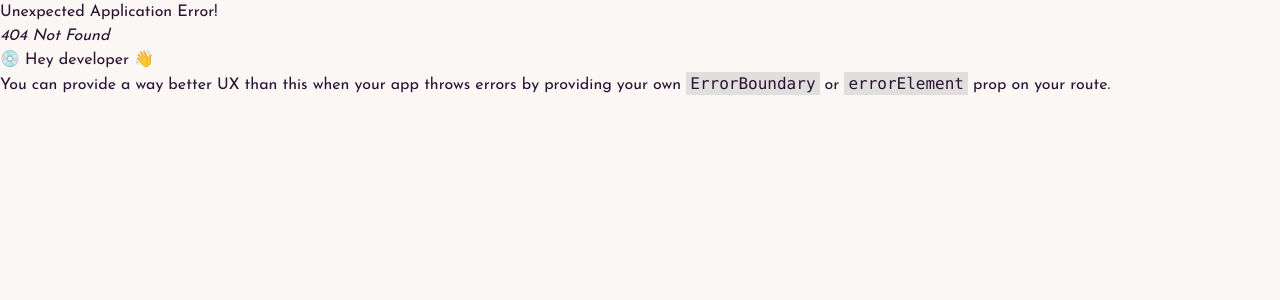
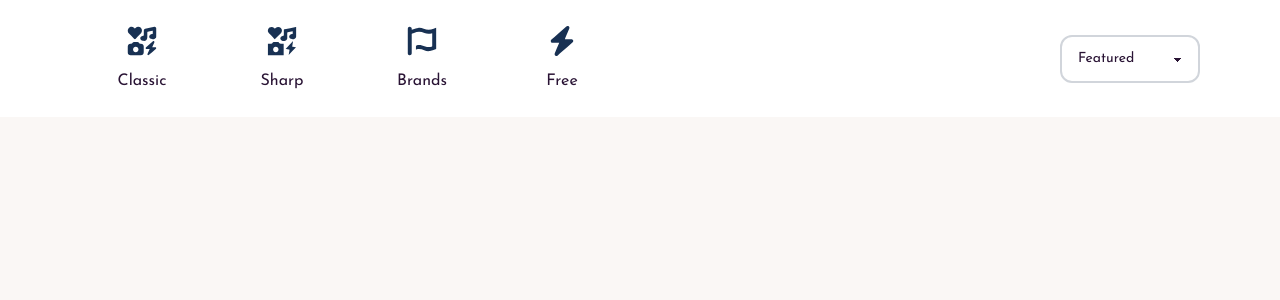
Before and after one commit to khalidccnu/icono, a React (Vite) app: page /search in a window 1280 px wide. Before the commit this address had no page. Shown: the top 300 px of the page. Built offline with nearby package versions, Linux system fonts and the light colour scheme.

Commit message:
header added

```diff
--- /dev/null
+++ b/src/components/Header.jsx
@@ -0,0 +1,60 @@
+import React from "react";
+import { Brands, Classic, Free, Sharp } from "./Icons.jsx";
+
+const Header = () => {
+  return (
+    <header className={`bg-white pt-5`}>
+      <div className="container">
+        <div className={`grid grid-cols-1 sm:grid-cols-2 gap-8 items-center`}>
+          <div className={`grid grid-cols-4 gap-4`}>
+            <div
+              className={`group text-center hover:text-blue-500 border border-transparent border-b-4 hover:border-b-blue-500 pb-5 cursor-pointer transition-colors duration-500`}
+            >
+              <Classic
+                className={`fill-[#183153] group-hover:fill-blue-500 w-10 h-10 mx-auto mb-2 transition-[fill] duration-500`}
+              />
+              <span>Classic</span>
+            </div>
+            <div
+              className={`group text-center hover:text-blue-500 border border-transparent border-b-4 hover:border-b-blue-500 pb-5 cursor-pointer transition-colors duration-500`}
+            >
+              <Sharp
+                className={`fill-[#183153] group-hover:fill-blue-500 w-10 h-10 mx-auto mb-2 transition-[fill] duration-500`}
+              />
+              <span>Sharp</span>
+            </div>
+            <div
+              className={`group text-center hover:text-blue-500 border border-transparent border-b-4 hover:border-b-blue-500 pb-5 cursor-pointer transition-colors duration-500`}
+            >
+              <Brands
+                className={`fill-[#183153] group-hover:fill-blue-500 w-10 h-10 mx-auto mb-2 transition-[fill] duration-500`}
+              />
+              <span>Brands</span>
+            </div>
+            <div
+              className={`group text-center hover:text-blue-500 border border-transparent border-b-4 hover:border-b-blue-500 pb-5 cursor-pointer transition-colors duration-500`}
+            >
+              <Free
+                className={`fill-[#183153] group-hover:fill-blue-500 w-8 h-10 mx-auto mb-2 transition-[fill] duration-500`}
+              />
+              <span>Free</span>
+            </div>
+          </div>
+          <div
+            className={`order-first sm:order-none justify-self-center sm:justify-self-end sm:pb-5`}
+          >
+            <select
+              name="sort"
+              className="select select-md bg-white border-2 border-gray-300 rounded-xl focus:outline-0"
+            >
+              <option value="">Featured</option>
+              <option value="">Alphabetical</option>
+            </select>
+          </div>
+        </div>
+      </div>
+    </header>
+  );
+};
+
+export default Header;
--- /dev/null
+++ b/src/components/Icons.jsx
@@ -0,0 +1,121 @@
+export const Classic = ({ color, size, ...otherProps }) => {
+  return (
+    <svg
+      xmlns="http://www.w3.org/2000/svg"
+      width={size}
+      height={size}
+      viewBox="0 0 512 512"
+      fill={color}
+      {...otherProps}
+    >
+      <path
+        d="M176.4,438.1c-22.1,0-44.1,0-66.2,0c-22.4,0-36.2-13.6-36.3-35.8c-0.1-25.1-0.1-50.2,0-75.3c0.1-21.6,13.4-35.1,35-35.7
+		c0.5,0,1-0.1,1.5,0c12,2.3,20.2-2.1,25.5-13.2c3.3-7,10.2-9.7,17.8-9.8c14.7-0.2,29.4-0.2,44.1,0c8.2,0.1,15.2,3.3,18.8,10.8
+		c5,10.4,12.5,13.1,23.7,12.6c20.4-0.9,32.1,8,36.8,25.8c0.9,3.4,1,7,1,10.5c0.1,24.3,0.1,48.7,0,73c-0.1,24.4-13.3,37.3-37.9,37.3
+		C219,438.1,197.7,438.1,176.4,438.1z M175.8,399.5c19.2,0.1,34.9-15.2,35.4-34.3c0.4-18.4-15.9-35.1-34.5-35.4
+		c-19.5-0.3-35.4,15.4-35.3,34.9C141.4,384.1,156.5,399.3,175.8,399.5z"
+      />
+      <path
+        d="M279.2,185.2c0-18.1-0.1-37.8,0.1-57.6c0-4.8,0.5-9.6,1.5-14.3c1.8-8.2,7.5-13.5,15.4-15.2c39.4-8.2,78.8-16.1,118.3-23.8
+		c10.8-2.1,23.3,8.1,23.4,19.7c0.4,35.5,0.5,71.1-0.1,106.6c-0.2,11.5-7.5,19.8-17.5,25.1c-15.6,8.3-31.9,9.3-48.5,2.8
+		c-15.4-6-24.3-17.9-23.5-31.2c0.8-12.7,11.9-24.9,26.6-29c2.7-0.8,5.4-1.5,8.2-1.8c12.3-1.2,10.7-1.7,10.8-13.3
+		c0.1-7.9-0.1-15.7,0-23.6c0.1-4.4-1.6-5.9-6-5.1c-19.8,3.9-39.8,7.5-59.5,11.8c-2,0.4-4.2,5.3-4.2,8.2c-0.4,21.6-0.2,43.1-0.2,64.7
+		c0,34-23.8,52.9-57.3,44.6c-8.3-2.1-16.9-6.2-23.2-11.8c-14.2-12.6-12.9-32.5,3-42.9C255.7,193.1,267,190.2,279.2,185.2z"
+      />
+      <path
+        d="M164.5,96.7c3-2.8,5.6-5.1,8.1-7.5c18.8-18.5,46.9-20.6,65.4-4.8c19.7,16.8,23.7,47.1,7.6,67.9
+		c-9.4,12.2-20.8,22.8-31.4,34.1c-12.7,13.4-25.6,26.7-38.3,40.2c-7.8,8.2-13.8,8.1-21.7-0.1c-21.5-22.2-43.1-44.3-64.6-66.5
+		c-18.3-18.9-21-44.7-6.9-65.3c16.5-24.1,49.5-27.9,71-8.1C157.2,89.6,160.7,93,164.5,96.7z"
+      />
+      <path
+        d="M353.7,358.4c-13.4,0-25.3-0.1-37.1,0c-5.6,0.1-10.8-0.4-13.2-6.6c-2.4-6.2,0.3-10.7,4.9-14.7c29.3-25.5,58.5-51,87.7-76.6
+		c4.5-3.9,9.2-5.4,14.4-1.6c5.4,3.9,5.9,8.9,3.4,14.8c-7.8,17.9-15.5,35.8-23.2,53.7c-1.2,2.7-1.9,5.5-3.4,9.7
+		c13.3,0,25.4,0.2,37.5-0.1c5.5-0.1,10.2,0.5,12.5,6.3c2.4,6.2-0.3,10.8-4.8,14.7c-28.9,25.2-57.8,50.3-86.6,75.5
+		c-4.9,4.3-10.1,6.5-15.8,2.6c-6.2-4.2-5.4-10.3-2.8-16.3c7.7-17.7,15.4-35.3,23-53C351.3,364.7,352.1,362.3,353.7,358.4z"
+      />
+    </svg>
+  );
+};
+
+export const Sharp = ({ color, size, ...otherProps }) => {
+  return (
+    <svg
+      xmlns="http://www.w3.org/2000/svg"
+      width={size}
+      height={size}
+      viewBox="0 0 512 512"
+      fill={color}
+      {...otherProps}
+    >
+      <path
+        d="M277.3,436.8c-67.3,0-134.1,0-201.5,0c0-48.3,0-96.5,0-145.8c13.3,0,26.6-0.6,39.9,0.2c8.9,0.5,15.3-1.6,18.7-10.1
+		c4.6-11.1,12.7-14.3,24.4-13.4c14.8,1.1,29.7,0.4,44.6,0.2c4.8-0.1,8.5,1,10.4,5.6c6.2,14.7,16.8,20,32.7,17.7
+		c9.9-1.4,20.1-0.3,30.8-0.3C277.3,339.7,277.3,387.9,277.3,436.8z M211.6,364.1c0.2-18.5-15.8-34.6-34.6-34.9
+		c-19.2-0.3-34.8,15.3-34.8,35c0,19,15.4,34.3,34.6,34.3C195.8,398.5,211.4,383,211.6,364.1z"
+      />
+      <path
+        d="M437,76.5c0,2.7,0,5.2,0,7.6c0,37.3-0.1,74.6,0.1,111.9c0.1,14.2-6.5,24.1-18.6,30.4c-15.4,7.9-31.3,8.6-47.5,2.3
+		c-14.9-5.9-23.7-17.5-23.1-30.4c0.6-12.9,11.8-25.3,26.7-29.4c2.2-0.6,4.4-1.1,6.6-1.5c12-2.5,12-2.5,12-15.1c0-7,0-13.9,0-22.1
+		c-12.2,2.4-23,4.4-33.7,6.5c-9.9,1.9-19.7,4.3-29.6,5.8c-5.6,0.8-6.8,3.6-6.8,8.7c0.2,22.2-0.7,44.4,0.3,66.5
+		c0.9,20.5-13.6,31.2-27.1,35.3c-15.5,4.7-30.8,3.3-45.3-4.5c-20.8-11.2-22.8-37.2-2.8-49.8c8.9-5.6,19.7-8,31.2-12.5
+		c0-0.5,0.2-3.1,0.2-5.8c0-20.7,0.4-41.3-0.2-62c-0.2-8.1,1.9-11,10.3-12.6c47.7-9.1,95.2-19,142.7-28.7
+		C433.7,76.7,434.9,76.7,437,76.5z"
+      />
+      <path
+        d="M163.8,233.1c-7.2-7.8-14.1-15.7-21.5-23.3c-17.5-17.8-35.3-35.3-52.8-53c-14.6-14.8-18.1-32.3-10.7-51.4
+		c7.7-19.7,23.4-29.3,44-30.1c12.2-0.5,23.1,4.2,32.1,12.7c3.3,3.1,6.5,6.2,10.3,9.8c3.2-3,6.2-5.7,9-8.4
+		c19.2-18.6,48.6-18.7,67.2-0.2c18.7,18.5,18.9,48.1,0.1,67.2c-23.8,24.3-48,48.2-72.1,72.2C168.2,229.8,166.8,230.7,163.8,233.1z"
+      />
+      <path
+        d="M302.6,358.1c31.8-33.4,62.3-65.6,92.9-97.7c0.5,0.3,1,0.5,1.5,0.8c-1.8,11-3.5,21.9-5.3,32.9c-1.5,9.4-2.7,18.9-4.8,28.2
+		c-1.4,6.1,1.2,7.5,6.4,8.1c12.5,1.5,24.9,3.2,37.4,4.9c1.2,0.2,2.3,0.8,5,1.7c-31.3,33-62,65.2-94.2,99c2.9-17.5,5.5-32.8,8.1-48.1
+		c0.6-3.5,1-7,1.6-10.4c1.9-11.7,1.9-11.7-10-13.7c-6.2-1-12.4-2-18.6-3C316.6,359.9,310.6,359.2,302.6,358.1z"
+      />
+    </svg>
+  );
+};
+
+export const Brands = ({ color, size, ...otherProps }) => {
+  return (
+    <svg
+      xmlns="http://www.w3.org/2000/svg"
+      width={size}
+      height={size}
+      viewBox="0 0 512 512"
+      fill={color}
+      {...otherProps}
+    >
+      <path
+        d="M178.5,364.7c0-15.6-0.3-30.9,0.3-46.2c0.1-2,4.4-4.8,7.1-5.5c23.4-6.1,47-5.5,70.2,0.6c13.9,3.7,27.1,9.8,40.9,14
+		c26.5,8,53.4,8.9,80.4,2.5c5.8-1.4,9.6-3.2,9.6-10.7c-0.3-51.5-0.2-103-0.2-154.5c0-2.2-0.4-4.4-0.7-7.1c-9.1,1.6-17.5,3.2-26,4.6
+		c-25.2,4.1-50.1,1.1-73.1-8.9c-44.8-19.5-88.8-20.5-133.4-0.6c-6.3,2.8-12.9,5.5-19.7,6.5c-8,1.2-9.5,5-9.5,12.3
+		c0.2,80.2,0.2,160.3,0.1,240.5c0,16.6-12.8,27.4-29.2,25.1c-11.6-1.7-19.9-10.2-21-21.9c-0.2-2-0.2-4-0.2-6.1
+		c0-102.4,0-204.9,0-307.3c0-20.1,12.7-30.5,32.1-26.6c10.3,2.1,17.7,10.6,18.2,21.4c0.2,4,0,8,0,14.3c8.4-2.3,15.4-4.2,22.4-6.2
+		c19.6-5.6,39-13.3,59-16.4c24.5-3.7,49,0.9,72,11c42.1,18.5,84.1,17.3,126.3,0.4c10.4-4.1,20.9-7.8,32.6-12.1
+		c0.3,4.3,0.7,7,0.7,9.8c0,84.5-0.1,169,0.2,253.5c0,6.7-2,9.7-8.3,11.6c-24.1,7-47.6,16.1-72.1,21.2c-24.8,5.1-49.7,0-72.9-9.9
+		c-33-14.1-66.6-18.4-101.5-9.6C181.8,364.6,180.7,364.6,178.5,364.7z"
+      />
+    </svg>
+  );
+};
+
+export const Free = ({ color, size, ...otherProps }) => {
+  return (
+    <svg
+      xmlns="http://www.w3.org/2000/svg"
+      width={size}
+      height={size}
+      viewBox="0 0 512 512"
+      fill={color}
+      {...otherProps}
+    >
+      <path
+        d="M211.1,285.9c-5-0.5-8.8-1.3-12.6-1.3c-30.1-0.1-60.2,0-90.3-0.1c-15.9,0-24.9-5.7-29.9-18.5c-5.2-13.4-0.8-24.2,9.4-33.2
+		c32.4-28.5,64.8-56.9,97.2-85.3c45.2-39.6,90.5-79.2,135.8-118.8c8.9-7.8,18-15.3,31.2-12.1c19.2,4.6,28.5,21.8,20.9,40
+		c-15.6,37.6-31.7,75-47.5,112.4c-7,16.6-14.1,33.1-21,49.8c-0.8,2-0.8,4.4-1.4,7.9c9.7,0,18.7,0,27.6,0c23.7,0,47.5,0,71.2,0
+		c17.4,0,27,5.7,31.9,18.9c5.1,13.5,1.9,23.9-11.2,35.4c-56.5,49.5-113.1,99-169.7,148.4c-21.6,18.9-43.2,37.9-64.8,56.8
+		c-17,14.8-40.2,12.3-47.8-6.7c-3.1-7.7-2.7-18.9,0.6-26.7c21.4-52.2,44-103.9,66.2-155.7C208.2,294,209.3,290.6,211.1,285.9z"
+      />
+    </svg>
+  );
+};
--- /dev/null
+++ b/src/pages/Search.jsx
@@ -0,0 +1,8 @@
+import React from "react";
+import Header from "../components/Header.jsx";
+
+const Search = () => {
+  return <Header />;
+};
+
+export default Search;
--- a/tailwind.config.cjs
+++ b/tailwind.config.cjs
@@ -6,7 +6,7 @@ module.exports = {
   theme: {
     container: {
       center: true,
-      padding: "1.5rem",
+      padding: "5rem",
     },
     extend: {
       fontFamily: {
```
Also changed, not shown: src/App.jsx (+7 -1 lines).
